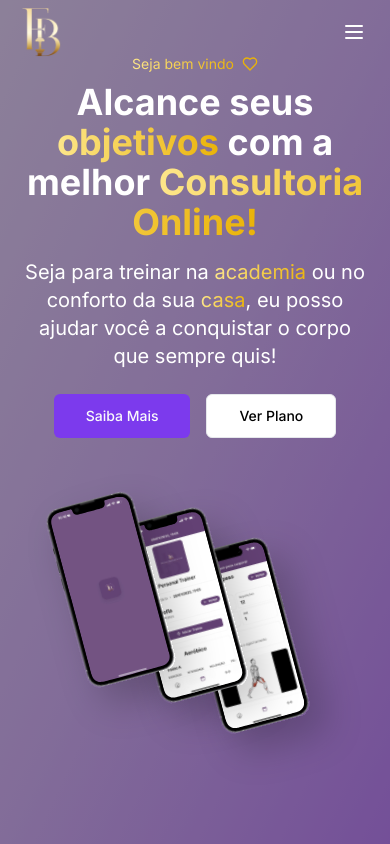
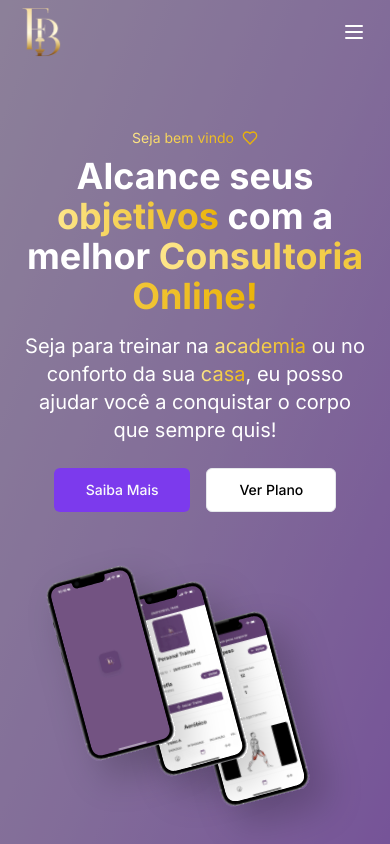
Before and after one commit to devPrates/fernanda-personal-trainer, a Next.js app: page / in a window 390 px wide. Shown: the top 844 px of the page. Built offline with nearby package versions, Linux system fonts and the light colour scheme.

Commit message:
padding top bug fixed

```diff
--- a/components/Hero.tsx
+++ b/components/Hero.tsx
@@ -19,7 +19,7 @@ export default function Hero() {
       {/* Overlay escuro */}
       <div className="absolute inset-0 bg-black opacity-40"></div>
 
-      <div className="container mx-auto px-6 py-12 relative z-10">
+      <div className="container mx-auto px-6 py-32 sm:py-12 relative z-10">
         <div className="flex flex-col md:flex-row items-center justify-between">
           <div className="md:w-1/2 text-center md:text-left text-white mb-8 md:mb-0">
             <div className="flex items-center justify-center md:justify-start mb-2">
```
